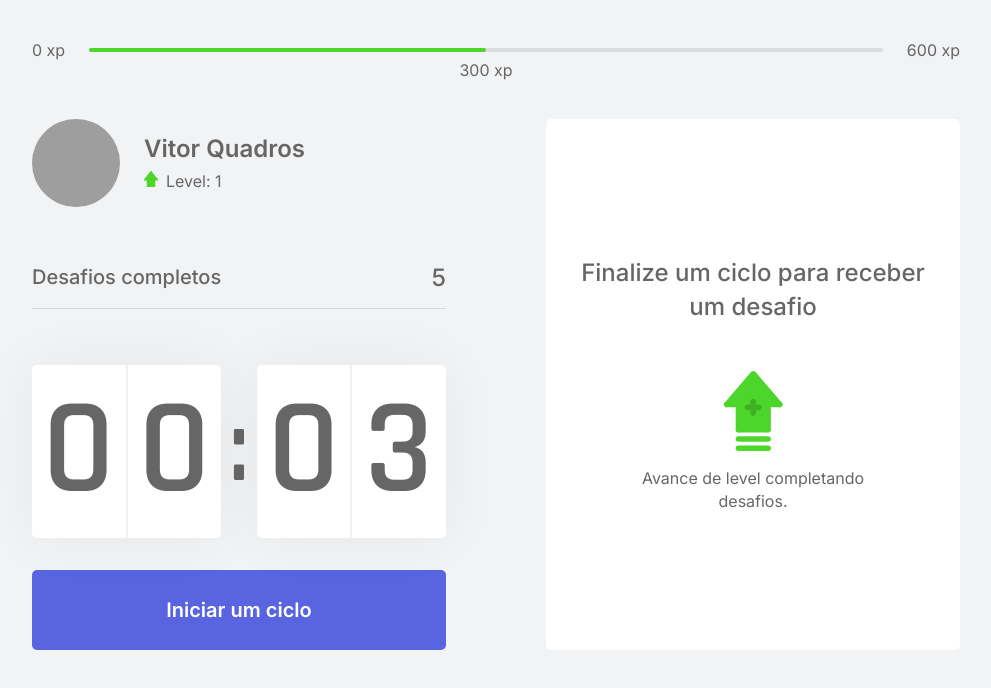
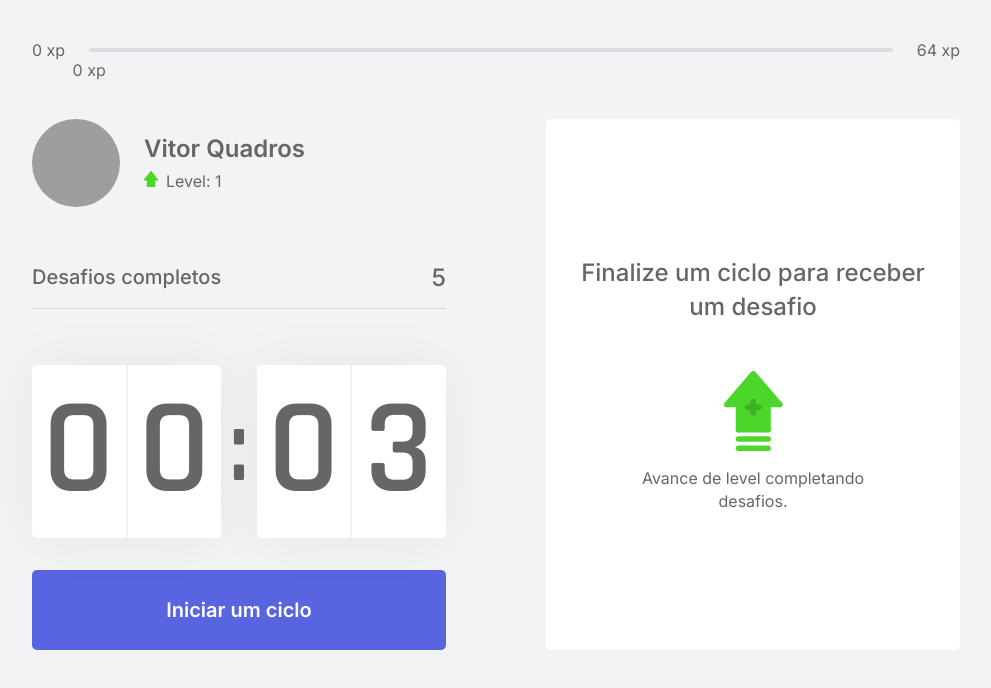
Before and after one commit to vitorquadros/move-it, a Next.js app: page / in a window 1280 px wide. Shown: the top 688 px of the page, without its empty margins (144-1135 px from the left). Built offline with nearby package versions, Linux system fonts and the light colour scheme; grey boxes are pictures that could not be loaded.

Commit message:
style (experience bar): current experience

```diff
--- a/src/components/ExperienceBar.tsx
+++ b/src/components/ExperienceBar.tsx
@@ -1,17 +1,30 @@
-import React from 'react'
-import styles from '../styles/components/ExperienceBar.module.css'
+import React, { useContext } from 'react';
+import { ChallengesContext } from '../contexts/ChallengesContext';
+import styles from '../styles/components/ExperienceBar.module.css';
 
 const ExperienceBar = () => {
+  const { currentExperience, experienceToNextlevel } = useContext(ChallengesContext);
+
+  const percentToNextLevel = Math.round(currentExperience * 100) / experienceToNextlevel;
+
   return (
     <header className={styles.experienceBar}>
       <span>0 xp</span>
       <div>
-        <div style={{ width: '50%' }} />
-        <span className={styles.currentExperience} style={{ left: '50%' }}>300 xp</span>
+        <div style={{ width: `${percentToNextLevel}%` }} />
+        <span className={styles.currentExperience} style={{ left: `${percentToNextLevel}%` }}>
+          {currentExperience}
+          {' '}
+          xp
+        </span>
       </div>
-      <span>600 xp</span>
+      <span>
+        {experienceToNextlevel}
+        {' '}
+        xp
+      </span>
     </header>
-  )
-}
+  );
+};
 
-export default ExperienceBar
+export default ExperienceBar;
--- a/src/contexts/ChallengesContext.tsx
+++ b/src/contexts/ChallengesContext.tsx
@@ -13,6 +13,7 @@
   currentExperience: number;
   challengesCompleted: number;
   activeChallenge: Challenge;
+  experienceToNextlevel: number;
   levelUp: () => void;
   startNewChallenge: () => void;
   resetChallenge: () => void;
@@ -30,6 +31,8 @@
   const [challengesCompleted, setChallengesCompleted] = useState(0);
   const [activeChallenge, setActiveChallenge] = useState(null);
 
+  const experienceToNextlevel = Math.pow((level + 1) * 4, 2);
+
   function levelUp() {
     setLevel((prev) => prev + 1);
   }
@@ -46,7 +49,7 @@
 
   return (
     <ChallengesContext.Provider value={{
-      level, levelUp, currentExperience, challengesCompleted, startNewChallenge, activeChallenge, resetChallenge,
+      level, levelUp, currentExperience, challengesCompleted, startNewChallenge, activeChallenge, resetChallenge, experienceToNextlevel,
     }}
     >
       {children}
```
Also changed, not shown: .eslintrc.json.
